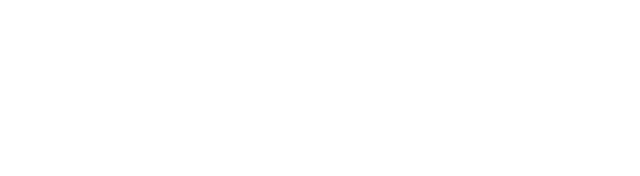
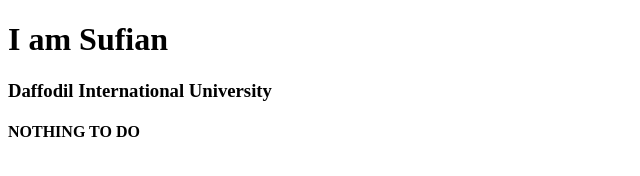
Before and after one commit to AbuSufianTutul/my-first-repo, a plain HTML site: page index.html in a window 1280 px wide. Shown: the whole page, without its empty margins (0-640 px from the left). Drawn offline with Linux system fonts and the light colour scheme.

Commit message:
header added

```diff
--- a/index.html
+++ b/index.html
@@ -1,12 +1,18 @@
 <!DOCTYPE html>
 <html lang="en">
+
 <head>
     <meta charset="UTF-8">
     <meta http-equiv="X-UA-Compatible" content="IE=edge">
     <meta name="viewport" content="width=device-width, initial-scale=1.0">
     <title>My First Git Hub</title>
 </head>
+
 <body>
+    <h1>I am Sufian</h1>
+    <h3>Daffodil International University</h3>
+    <h4>NOTHING TO DO</h4>
 
 </body>
+
 </html>
```
